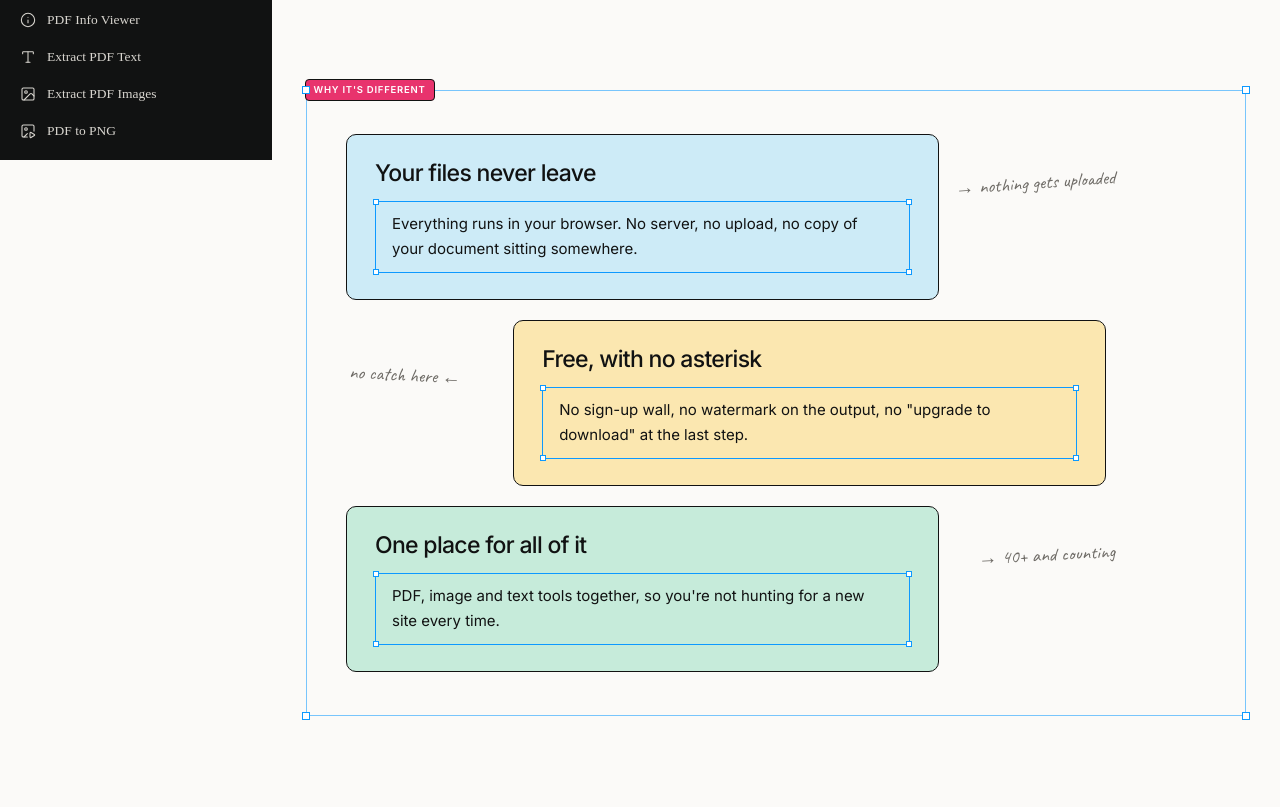
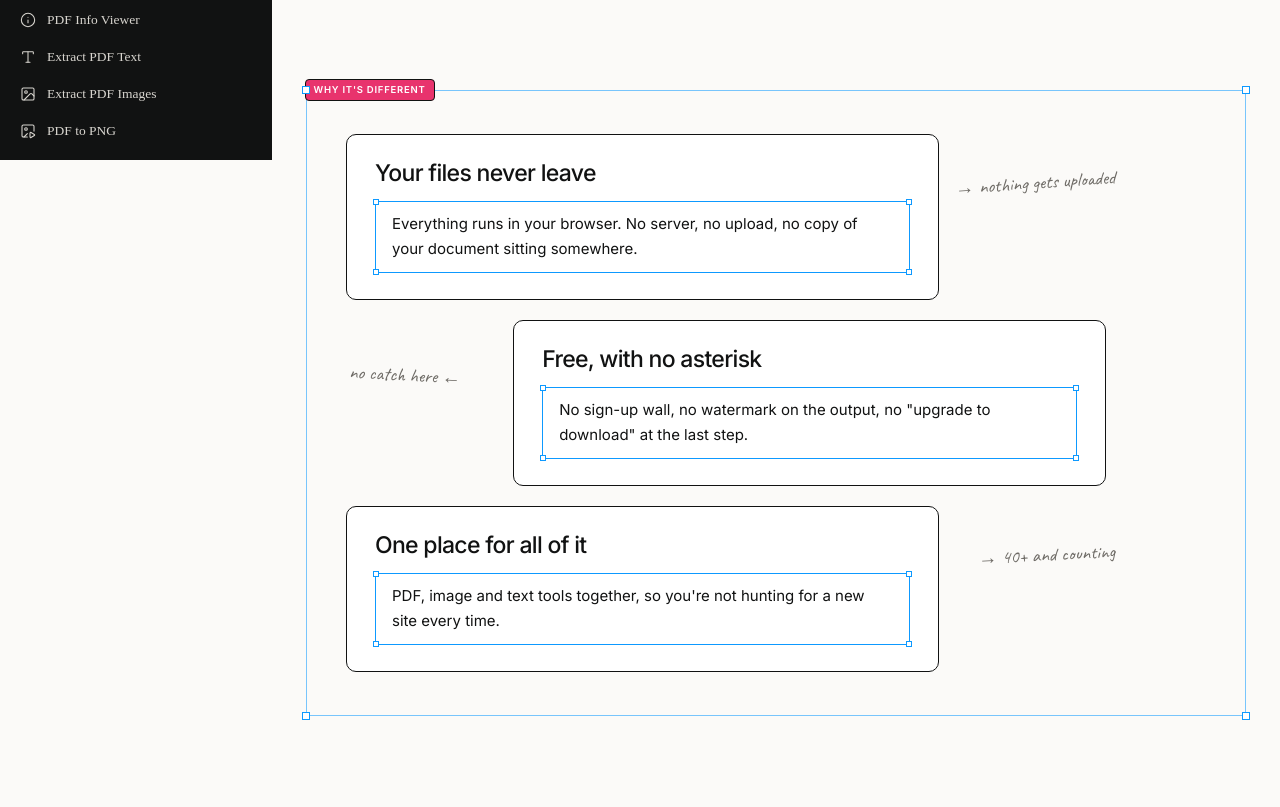
Before and after one commit to Sujithkrys/ihatetools, a Next.js app: page / in a window 1280 px wide. Shown: the part 640-1447 px from the top of the page. Built offline with nearby package versions, Linux system fonts and the light colour scheme.

Commit message:
Replace pastel backgrounds in Why it's different blocks with standard paper surface

```diff
--- a/src/app/globals.css
+++ b/src/app/globals.css
@@ -154,6 +154,12 @@
     margin: 14px 0 8px 8px;
   }
 
+  .blk {
+    background: rgb(var(--color-paper));
+    border: 1.5px solid rgb(var(--color-ink));
+    box-shadow: none;
+  }
+
   .priv {
     display: inline-flex;
     align-items: center;
@@ -164,7 +170,7 @@
     font-size: 10px;
     text-transform: uppercase;
     letter-spacing: 0.05em;
-    background: var(--color-green, #C6EBDA);
+    background: rgb(var(--color-green));
     color: #fff;
     border: 1.5px solid rgb(var(--color-ink));
     border-radius: 5px;
--- a/src/app/page.tsx
+++ b/src/app/page.tsx
@@ -48,19 +48,19 @@ export default function Home() {
       <Frame label="Why it's different" labelColor="pink">
         <div className="grid gap-[20px] max-w-[760px]">
           {/* Block 1 */}
-          <div className="blk border-[1.5px] border-ink rounded-[10px] p-[26px_28px] relative bg-[#CDEBF7] dark:bg-[#18262C] mr-0 md:mr-[22%]">
+          <div className="blk border-[1.5px] border-ink rounded-[10px] p-[26px_28px] relative bg-paper mr-0 md:mr-[22%]">
             <span className="absolute top-[34px] right-[-30%] font-handwriting text-[19px] text-grey whitespace-nowrap -rotate-[4deg] hidden lg:block">→ nothing gets uploaded</span>
             <h3 className="disp text-[23px] mb-[9px]">Your files never leave</h3>
             <SelectedText className="mt-[6px]">Everything runs in your browser. No server, no upload, no copy of your document sitting somewhere.</SelectedText>
           </div>
           {/* Block 2 */}
-          <div className="blk border-[1.5px] border-ink rounded-[10px] p-[26px_28px] relative bg-[#FBE7B0] dark:bg-[#2A2417] ml-0 md:ml-[22%]">
+          <div className="blk border-[1.5px] border-ink rounded-[10px] p-[26px_28px] relative bg-paper ml-0 md:ml-[22%]">
             <span className="absolute top-[40px] left-[-28%] font-handwriting text-[19px] text-grey whitespace-nowrap rotate-[3deg] hidden lg:block">no catch here ←</span>
             <h3 className="disp text-[23px] mb-[9px]">Free, with no asterisk</h3>
             <SelectedText className="mt-[6px]">No sign-up wall, no watermark on the output, no &quot;upgrade to download&quot; at the last step.</SelectedText>
           </div>
           {/* Block 3 */}
-          <div className="blk border-[1.5px] border-ink rounded-[10px] p-[26px_28px] relative bg-[#C6EBDA] dark:bg-[#192720] mr-0 md:mr-[22%]">
+          <div className="blk border-[1.5px] border-ink rounded-[10px] p-[26px_28px] relative bg-paper mr-0 md:mr-[22%]">
             <span className="absolute top-[34px] right-[-30%] font-handwriting text-[19px] text-grey whitespace-nowrap -rotate-[3deg] hidden lg:block">→ 40+ and counting</span>
             <h3 className="disp text-[23px] mb-[9px]">One place for all of it</h3>
             <SelectedText className="mt-[6px]">PDF, image and text tools together, so you&apos;re not hunting for a new site every time.</SelectedText>
```
